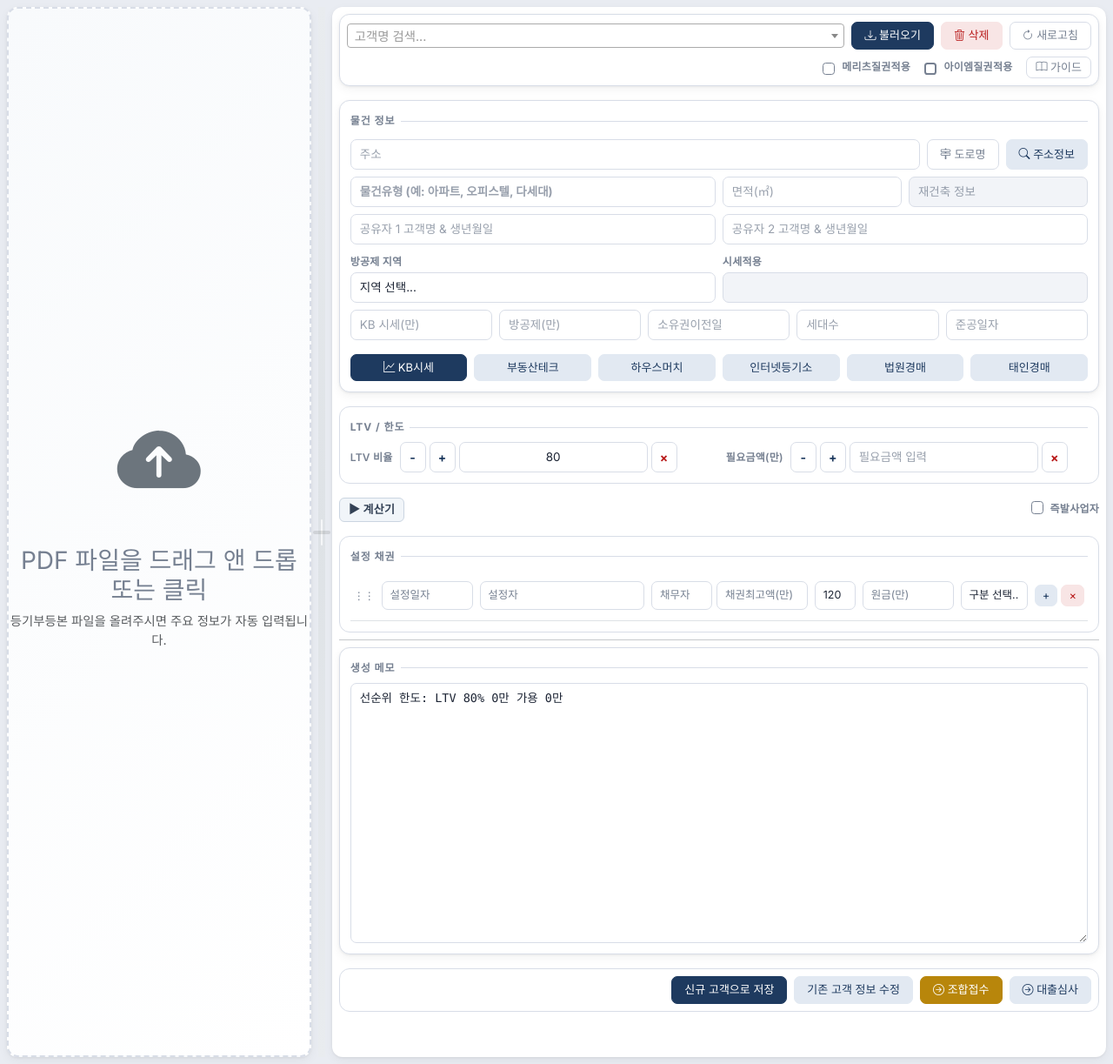
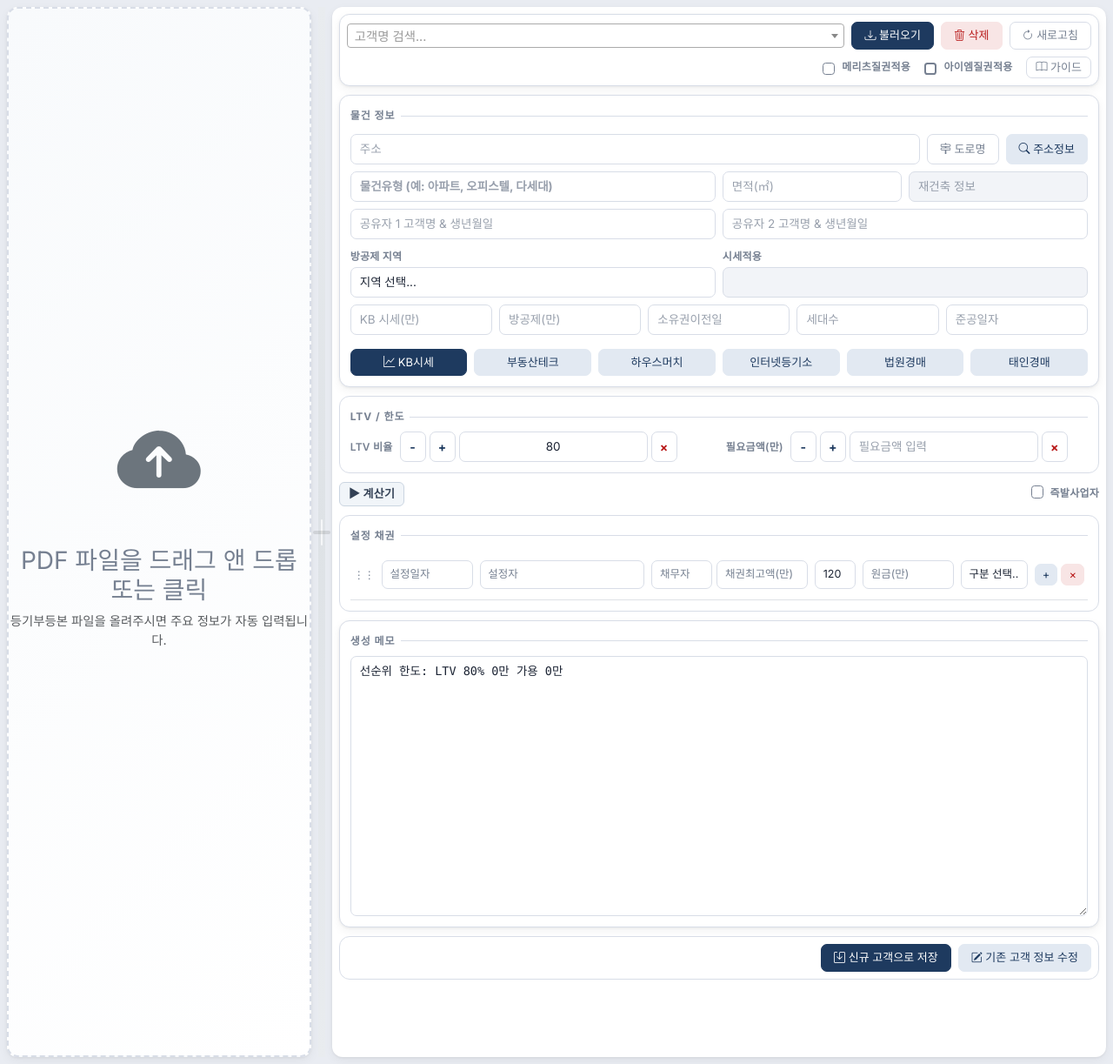
Before and after one commit to young626-jang/ltv_flask_, a Flask app: page / in a window 1280 px wide. Shown: the whole page at 87% size. Run offline with Flask 3, Linux system fonts and the light colour scheme; data that the repository does not hold is empty; some libraries are stand-ins or nearby versions.

Commit message:
Update entry.html

```diff
--- a/templates/entry.html
+++ b/templates/entry.html
@@ -38,9 +38,6 @@
         </div>
         <input type="file" id="file-input" accept=".pdf">
         <div id="viewer-section" style="display: none;" class="h-100 d-flex flex-column">
-            <div class="d-flex justify-content-between align-items-center mb-0 flex-shrink-0" style="padding: 0.25rem 0;">
-                <h6 id="file-name-display" class="mb-0 small text-muted"></h6>
-            </div>
             <div class="pdf-iframe-container"><iframe id="pdf-viewer"></iframe></div>
         </div>
     </div>
@@ -49,7 +46,7 @@
 
     <div class="form-column" id="form-column-wrapper">
         <div class="p-0">
-            <div style="background: var(--surface); border: 1px solid var(--border-light); border-radius: 12px; padding: 0.5rem; box-shadow: var(--shadow-soft); margin-bottom: 1rem;">
+            <div style="background: var(--surface); border: 1px solid var(--border-light); border-radius: 12px; padding: 0.5rem; box-shadow: var(--shadow-soft); margin-bottom: 10px;">
                 <div class="d-flex gap-2 mb-0 align-items-center">
                     <select class="form-select md-input" id="customer-history" style="flex: 2;"><option value="" selected>기존 고객 불러오기...</option></select>
                     <button class="btn md-btn md-btn-primary" id="load-customer-btn" type="button" style="flex: 0 0 auto;"><i class="bi bi-download"></i> 불러오기</button>
@@ -70,7 +67,7 @@
             </div>
 
             <!-- 등기 경고 영역 -->
-            <div id="registration-warning" class="alert alert-warning" style="display: none; border-left: 4px solid #dc3545; background-color: #fff5f5; margin-bottom: 1rem;">
+            <div id="registration-warning" class="alert alert-warning" style="display: none; border-left: 4px solid #dc3545; background-color: #fff5f5; margin-bottom: 10px;">
                 <div class="d-flex align-items-center">
                     <i class="bi bi-exclamation-triangle-fill text-danger me-2"></i>
                     <div>
@@ -82,7 +79,7 @@
             </div>
 
 
-            <div id="basic-info-form" style="background: var(--surface); border: 1px solid var(--border-light); border-radius: 12px; padding: 0.75rem; box-shadow: var(--shadow-soft); margin-bottom: 1rem;">
+            <div id="basic-info-form" style="background: var(--surface); border: 1px solid var(--border-light); border-radius: 12px; padding: 0.75rem; box-shadow: var(--shadow-soft); margin-bottom: 10px;">
                 <div class="sec-title">물건 정보</div>
                 <div style="display: flex; gap: 12px; margin-bottom: 4px;">
                     <div id="land-ownership-warning" style="display: none; color: #FF2F2F; font-weight: bold; font-size: 14px;">⚠️ 대지권미등기</div>
@@ -223,7 +220,7 @@
                 </div>
             </div>
 
-            <div class="d-flex justify-content-between align-items-center mt-3">
+            <div class="d-flex justify-content-between align-items-center" style="margin-top: 10px;">
                 <button type="button" onclick="toggleTabSection()" id="tab-toggle-btn" style="background:#F1F5F9; border:1.5px solid #CBD5E1; border-radius:6px; padding:3px 10px; font-size:13px; font-weight:700; color:#334155; cursor:pointer; letter-spacing:0.3px;">▶ 계산기</button>
                 <div class="form-check">
                     <input class="form-check-input" type="checkbox" id="instant-business-operator" value="">
@@ -626,13 +623,12 @@
             </div><!-- /#tab-section-wrapper 끝 -->
 
             <!-- ✅ 공통 대출항목 영역 -->
-            <div id="loan-section" class="mt-3" style="background: var(--surface); border: 1px solid var(--border-light); border-radius: 12px; padding: 0.75rem;">
+            <div id="loan-section" style="background: var(--surface); border: 1px solid var(--border-light); border-radius: 12px; padding: 0.75rem; margin-top: 10px;">
                 <div class="sec-title">설정 채권</div>
                 <div id="loan-items-container"></div>
             </div>
 
-            <hr class="my-2">
-            <div style="background: var(--surface); border: 1px solid var(--border-light); border-radius: 12px; padding: 0.75rem; box-shadow: var(--shadow-soft); margin-bottom: 1rem;">
+            <div style="background: var(--surface); border: 1px solid var(--border-light); border-radius: 12px; padding: 0.75rem; box-shadow: var(--shadow-soft); margin-top: 10px; margin-bottom: 10px;">
                 <div class="sec-title">생성 메모</div>
                 <textarea class="form-control md-input" id="generated-memo" rows="15" placeholder="입력/수정 시 잠시 후 실시간으로 요약 메모를 업데이트합니다..."></textarea>
             </div>
@@ -640,10 +636,8 @@
             <div style="background: var(--surface); border: 1px solid var(--border-light); border-radius: 12px; padding: 0.5rem;">
                 <div class="d-grid gap-2 d-md-flex gap-md-3 align-items-center">
                     <div class="d-flex gap-2 ms-auto">
-                        <button class="btn md-btn md-btn-primary" id="save-new-btn" type="button">신규 고객으로 저장</button>
-                        <button class="btn md-btn md-btn-success" id="update-btn" type="button">기존 고객 정보 수정</button>
-                        <button class="btn md-btn md-btn-warning" id="union-receipt-btn" type="button" onclick="goToUnionReceipt()"><i class="bi bi-arrow-right-circle"></i> 조합접수</button>
-                        <button class="btn md-btn md-btn-info" id="loan-review-btn" type="button" onclick="goToLoanReview()"><i class="bi bi-arrow-right-circle"></i> 대출심사</button>
+                        <button class="btn md-btn md-btn-primary" id="save-new-btn" type="button"><i class="bi bi-save"></i> 신규 고객으로 저장</button>
+                        <button class="btn md-btn md-btn-success" id="update-btn" type="button"><i class="bi bi-pencil-square"></i> 기존 고객 정보 수정</button>
                     </div>
                 </div>
             </div>
@@ -654,18 +648,6 @@
 <script src="{{ url_for('static', filename='js/script.js') }}"></script>
 
 <script>
-// 조합접수로 이동 (Notion)
-function goToUnionReceipt() {
-    const url = 'https://www.notion.so/1f2ebdf111b580cdbefbe40390c5428c?v=22aebdf111b580c1a638000c9145867a&source=copy_link';
-    window.open(url, '_blank');
-}
-
-// 대출심사로 이동 (Notion)
-function goToLoanReview() {
-    const url = 'https://www.notion.so/1f2ebdf111b580cdbefbe40390c5428c?v=2b6ebdf111b58095b3a2000c1c4fbf82&source=copy_link';
-    window.open(url, '_blank');
-}
-
 // ✨ 자동 LTV 계산 (선순위/후순위 자동 판단)
 async function updateAutoLTV() {
     // ✅ [최우선] 질권이 체크되지 않으면 자동LTV 계산 자체를 실행하지 않음
```
